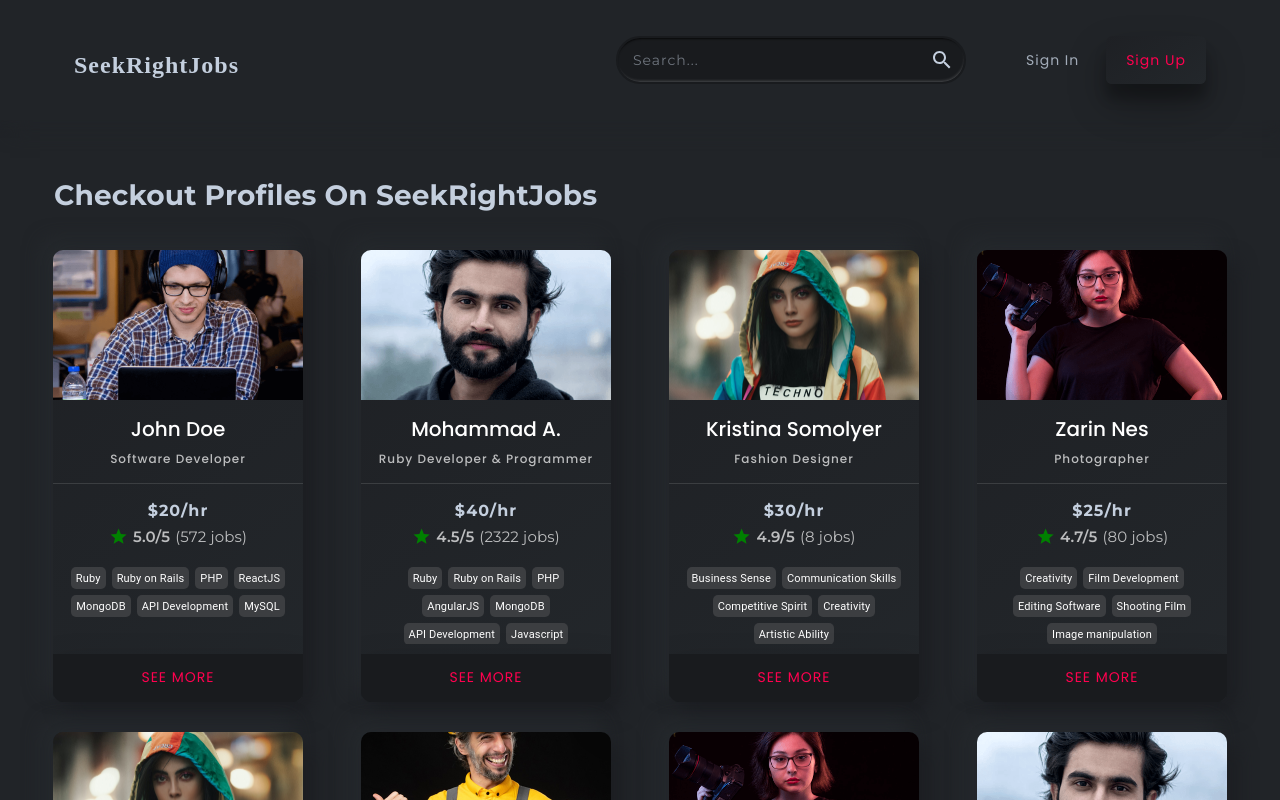
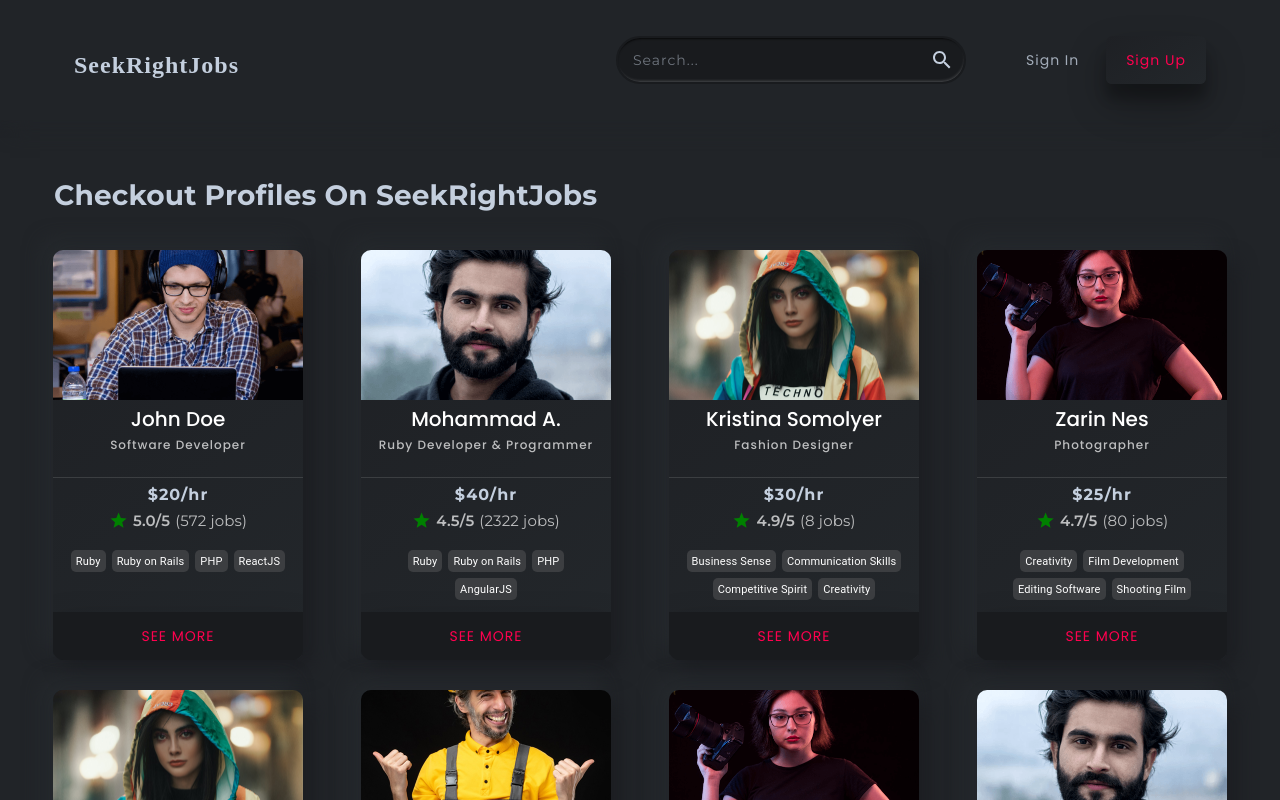
Before and after one commit to imranprof/jobs-frontend, a Next.js app: page /profiles in a window 1280 px wide. Shown: the top 800 px of the page. Built offline with nearby package versions, Linux system fonts and the light colour scheme; a web font is replaced by a local one.

Commit message:
refactor: set fixed height for designation and sliced skillSet array upto fourth index

```diff
--- a/API/mock/profiles/profileCardData.js
+++ b/API/mock/profiles/profileCardData.js
@@ -72,7 +72,7 @@ export const ProfileCardData = [
   {
     id: 8,
     name: "Al-amin Bali",
-    designation: "Ruby Developer & Programmer",
+    designation: "Full-stack Developer & Programmer",
     image: "profile-3.png",
     hourlyRate: 40,
     ratings: 4.5,
--- a/src/views/Profiles/ProfileCard/components/skillSet.js
+++ b/src/views/Profiles/ProfileCard/components/skillSet.js
@@ -3,10 +3,11 @@ import React from 'react';
 import Skill from "../../../../lib/skill";
 
 const SkillSet = ({ classes, skillsData }) => {
+  const slicedSkills = skillsData.slice(0, 4)
 
   return (
     <div className={`${classes}__skills`}>
-      {skillsData.map((skill, key) => (
+      {slicedSkills.map((skill, key) => (
         <Skill skill={skill} key={key} />
       ))}
     </div>
--- a/src/views/Profiles/ProfileCard/style.js
+++ b/src/views/Profiles/ProfileCard/style.js
@@ -17,19 +17,25 @@ const useStyles = makeStyles({
     '&__image': {
       height: "100%",
     },
+    '& .MuiCardContent-root': {
+      padding: "6px 16px"
+    },
     '&__info': {
       textAlign: "center",
       '&__name': {
         fontSize: 20,
         fontFamily: FONTS.secondaryFont,
         fontWeight: 500,
-        textTransform: "capitalize"
+        textTransform: "capitalize",
+        marginBottom: 3
       },
       '&__designation': {
+        height: 35,
         fontSize: 12,
         fontFamily: FONTS.secondaryFont,
         fontWeight: 500,
-        letterSpacing: "1px"
+        letterSpacing: "1px",
+        overflowY: "hidden"
       },
     },
     '&__rate-info': {
@@ -80,9 +86,9 @@ const useStyles = makeStyles({
     },
     '&__skills': {
       width: "100%",
-      height: 80,
-      padding: "0 14px 10px 14px",
-      marginBottom: 10,
+      height: 55,
+      padding: "0 14px",
+      margin: "10px auto",
       textAlign: "center",
       overflowY: "hidden"
     }
```
